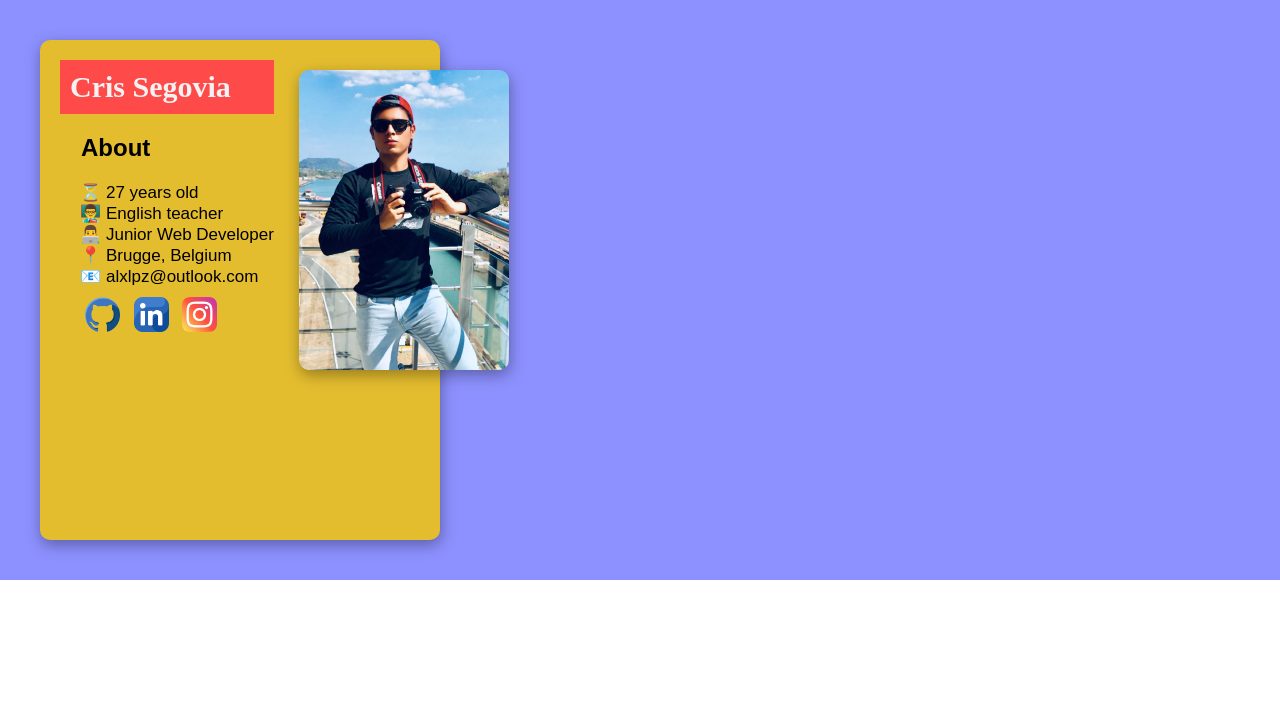
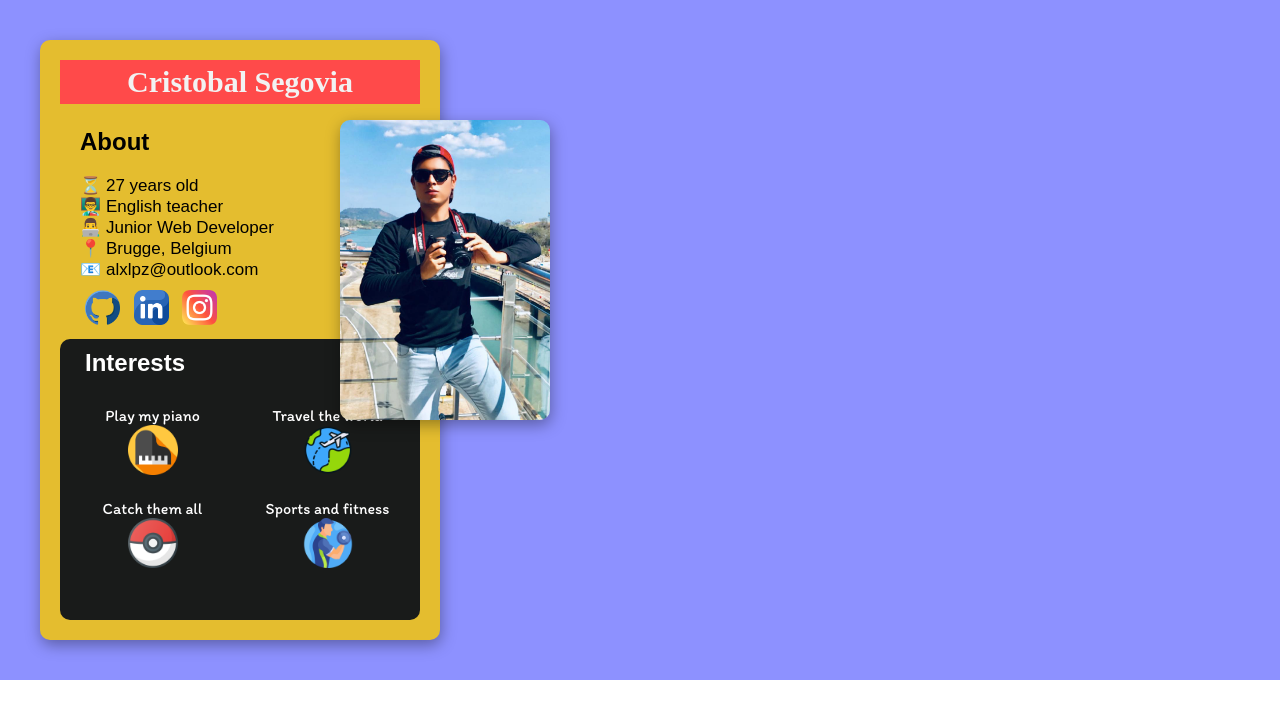
Before and after one commit to alexander-lopez-s/my-portafolio, a website: page index.html in a window 1280 px wide. Drawn offline with Linux system fonts and the light colour scheme.

Commit message:
Interests section added

```diff
--- a/index.html
+++ b/index.html
@@ -1,6 +1,5 @@
 <!DOCTYPE html>
 <html lang="en">
-
   <head>
     <meta charset="UTF-8" />
     <link rel="icon" type="image/svg+xml" href="./client/assets/favicon.ico" />
@@ -17,7 +16,7 @@
         <div class="summary-container">
           <div class="title-photo-container">
             <div class="title">
-            <h1>Cris Segovia</h1>
+              <h1>Cristobal Segovia</h1>
               <br />
               <h2>About</h2>
               <br />
@@ -29,20 +28,43 @@
                 <li>📧 alxlpz@outlook.com</li>
               </ul>
               <div class="social-media-icons">
-              <a href="https://github.com/cristobal-lopez"><img alt="github" src="./public/github.png"></a>
-              <a href="https://www.linkedin.com/in/cristobal-lopez-354a09259/"><img alt="linkedin"
-                  src="./public/linkedin.png"></a>
-              <a href="https://www.instagram.com/aloof_pianist/"><img alt="instagram" src="./public/instagram.png"></a>
+                <a href="https://github.com/cristobal-lopez"
+                  ><img alt="github" src="./public/github.png"
+                /></a>
+                <a href="https://www.linkedin.com/in/cristobal-lopez-354a09259/"
+                  ><img alt="linkedin" src="./public/linkedin.png"
+                /></a>
+                <a href="https://www.instagram.com/aloof_pianist/"
+                  ><img alt="instagram" src="./public/instagram.png"
+                /></a>
               </div>
+              <div class="interests-container">
+                <h2>Interests</h2>
+                <br />
                 <div class="interests">
-
+                  <div>
+                    <p>Play my piano</p>
+                    <img src="./public/piano.png" alt="piano" />
+                  </div>
+                  <div>
+                    <p>Travel the world</p>
+                    <img src="./public/flight.png" alt="flight" />
+                  </div>
+                  <div>
+                    <p>Catch them all</p>
+                    <img src="./public/pokeball.png" alt="pokeball" />
+                  </div>
+                  <div>
+                    <p>Sports and fitness</p>
+                    <img src="./public/fitness.png" alt="fitness" />
+                  </div>
+                </div>
               </div>
             </div>
             <div class="photo-container">
               <img src="./public/photo.png" alt="my-photo" />
             </div>
           </div>
-
         </div>
       </header>
       <section>
@@ -51,5 +73,4 @@
     </div>
     <script src="../main.js" defer></script>
   </body>
-
 </html>
--- a/styles/styles.css
+++ b/styles/styles.css
@@ -29,7 +29,7 @@
 .title-photo-container {
   display: flex;
   width: 400px;
-  height: 500px;
+  height: 600px;
   margin: 40px;
   background-color: hsl(47, 77%, 54%);
   border-radius: 10px;
@@ -48,13 +48,15 @@
   background: #ff4a4a;
   font-size: 30px;
   font-weight: 700;
-  padding: 10px;
   font-family: "Libre Baskerville", serif;
+  text-align: center;
+  padding: 5px;
+  border-radius: 5 px;
 }
 
 .title h2 {
   margin-left: 20px;
-  padding: 1px;
+  margin-top: 5px;
   font-family: "Titilium-web", sans-serif;
 }
 
@@ -62,9 +64,8 @@
   width: 40px;
   height: 40px;
   position: relative;
-  margin-left: 5px;
-  margin-top: 30px;
-  margin-bottom: -20px;
+  margin-left: -100px;
+  margin-top: 80px;
   z-index: 2;
 }
 
@@ -109,10 +110,36 @@
 
 /** Interests section styling **/
 
+.interests-container {
+  background-color: rgb(25, 27, 26);
+  padding: 5px;
+  border-radius: 10px;
+  height: 100%;
+  color: white;
+}
+
+.interests-container h2 {
+  margin-left: 20px;
+  font-family: "Titilium-web", sans-serif;
+}
+
 .interests {
-  display: flex;
-  flex-direction: column;
-  filter: drop-shadow(2px 2px 5px rgb(0 0 0 / 0.5));
+  display: grid;
+  grid-template-columns: repeat(2, 1fr);
+  grid-template-rows: repeat(2, 1fr);
+  width: 350px;
+  align-items: center;
+  justify-content: center;
+  text-align: center;
+}
+
+.interests img {
+  width: 50px;
+  height: 50px;
+}
+
+.interests div {
+  margin: 10px;
 }
 
 /** Animations CSS **/
```
Also changed, not shown: public/fitness.png (added), public/flight.png (added), public/piano.png (added), public/pokeball.png (added). Lines whose indentation alone changed are shown as unchanged.
